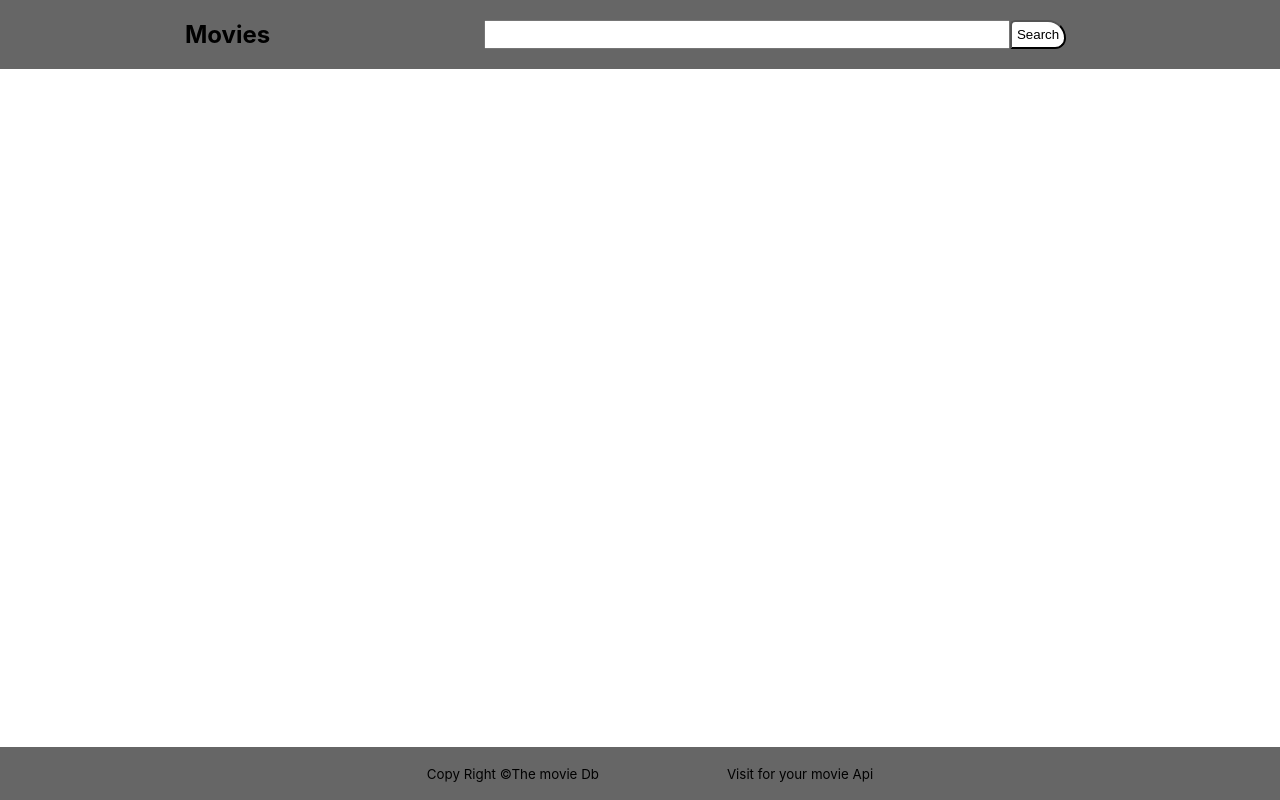
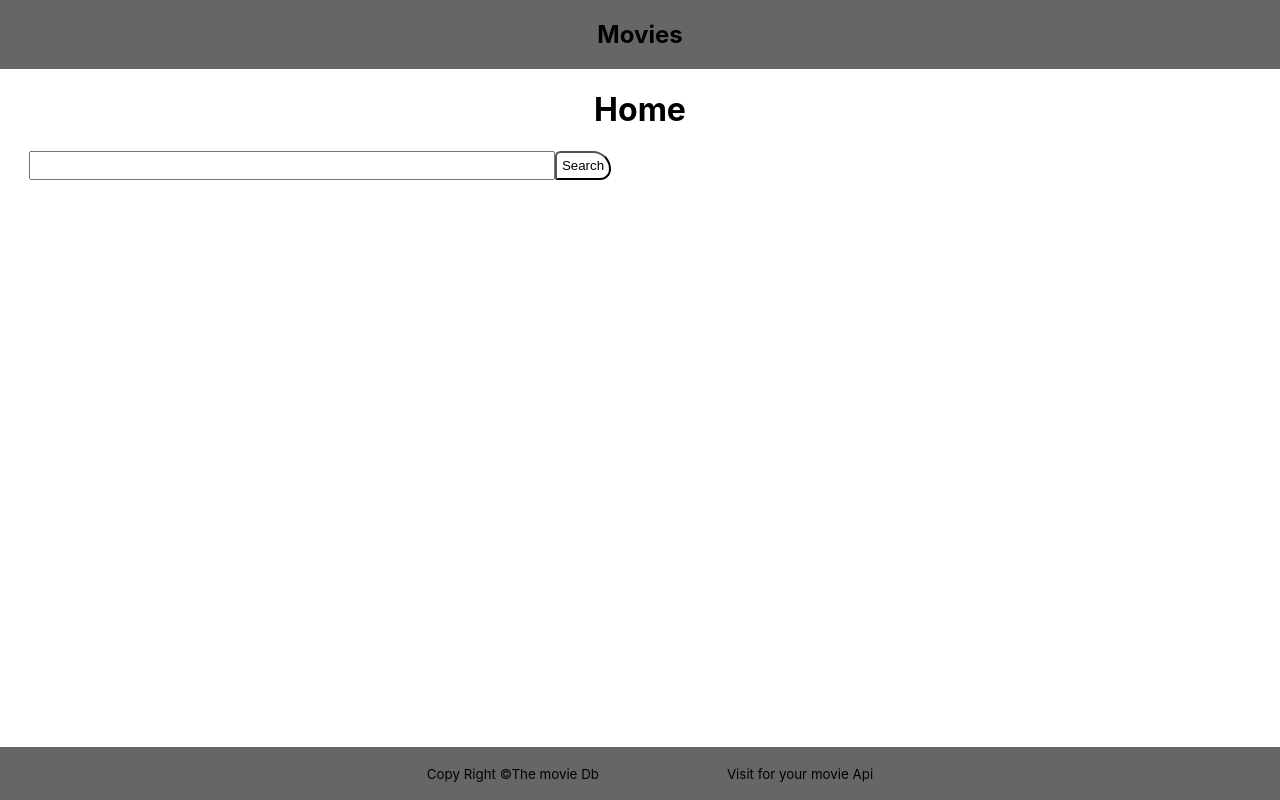
Before and after one commit to junior-8080/movieSearch, a React (Create React App) app: page / in a window 1280 px wide. Built offline with nearby package versions, Linux system fonts and the light colour scheme.

Commit message:
testing Routing

```diff
--- a/src/App.js
+++ b/src/App.js
@@ -3,70 +3,24 @@ import Header from './Header'
 import Footer from './Footer'
 import MovieList from './Movielist'
 import MovieInfo from './MovieInfo'
-import {BrowserRouter as Router,Switch, Route} from "react-router-dom"
+import {Link,Switch, Route} from "react-router-dom"
+import Home from "./Home"
 import './index.css'
-let api_key = process.env.REACT_APP_API_KEY
 
 class App extends Component{
   constructor(){
     super()
-    this.state={
-      value:"",
-      isLoading:false,
-      error:"",
-      movie:[],
-      aMovie:{}
-    }
-
-  }
-  handleChange =  (event) =>{
-    this.setState({
-      value:event.target.value
-    })
-  }
-  handleSubmit = (event)=>{
-    event.preventDefault()
-    this.setState({
-      isLoading:true
-    })
-    this.state.value.length !== 0 ?
-    fetch(`https://api.themoviedb.org/3/search/movie?api_key=${api_key}&query=${this.state.value}`)
-      .then(res=> res.json())
-      .then(data =>
-        this.setState({
-        movie:data.results,
-       isLoading:false
-      }))
-      :
-      this.setState({
-        isLoading:false,
-        error:"No result found"
-      })
-  }
-  handleClick =(id)=>{
-       fetch(`https://api.themoviedb.org/3/movie/${id}?api_key=${api_key}`)
-        .then(res => res.json())
-        .then(data=>{
-          // this.setState({
-          //   aMovie:data
-          // })
-          console.log(data)
-        })
-  }
-  componentDidUpdate(){
-        console.log('updated')
   }
   render(){
     return(
       <div className="container">
-        <Router>
-        <Header handleSubmit={this.handleSubmit} handleChange={this.handleChange} value={this.state.value} />
-        <MovieList movies={this.state.movie} isLoading={this.state.isLoading} error={this.state.error} handleClick={this.handleClick} />
-        <Footer />
+        <Header />
           <Switch>
-             <Route  path="/movie/:id"  render={() => <MovieInfo data={this.state.aMovie} />} />
+            <Route path="/" exact component={Home} />
+            <Route path="/list" exact component={MovieList} />
+            <Route  path="/list/:id" component={MovieInfo} />
           </Switch>
-        </Router>
+          <Footer />
       </div>
     )
 
--- a/src/Footer.js
+++ b/src/Footer.js
@@ -10,7 +10,6 @@ function Footer(props){
     }
     return(
         <div className="footer">
-            {/* <img src={logo} alt="mdb" style={image} /> */}
             <p>Copy Right &copy;The movie Db</p>
             <p className="plast">Visit for your movie Api</p>
         </div>
--- a/src/Header.js
+++ b/src/Header.js
@@ -5,7 +5,6 @@ function Header(props){
     return(
         <div  className="header">
             <h2>Movies</h2>
-            <Searchbar  value={props.value} handleChange={props.handleChange} handleSubmit={props.handleSubmit}/>
         </div>
     )
 }
--- /dev/null
+++ b/src/Home.js
@@ -0,0 +1,12 @@
+import React  from  'react'
+import Searchbar from './Search.js'
+function Home(props){
+    return(
+        <div  className="home">
+            <h1>Home</h1>
+            <Searchbar />
+        </div>
+    )
+}
+
+export default Home
--- a/src/Movie.js
+++ b/src/Movie.js
@@ -6,16 +6,7 @@ function Movie(props){
 
     return(
         <div className="movieCard">
-            {
-                props.movie.poster_path? <img src={`https://image.tmdb.org/t/p/w500/${props.movie.poster_path}`} alt={props.movie.title} className="cardImage"/> :  <img src={logo} className="cardImage" alt={props.movie.title}  />
-            }
-            <div className="movieBody">
-                <h5><b>{props.movie.title}</b></h5>
-              <Link  onClick={()=>{ props.handleClick(props.movie.id)}}>
-                         <span>Details</span>
-                </Link>
-
-            </div>
+            <h1>Movie</h1>
         </div>
     )
 }
--- a/src/MovieInfo.js
+++ b/src/MovieInfo.js
@@ -1,20 +1,19 @@
-import React from "react"
+import React, { Component } from "react"
 
 
-function MovieInfo (props){
-
-    return(
+class  MovieInfo  extends Component{
+    constructor(){
+        super()
+    }
+    render(){
+        return(
             <div>
-                <div>
-                    <img src={`https://image.tmdb.org/t/p/w500/${props.data.poster_path}`}  />
-                </div>
             <div>
-                <p>{props.data.title}</p>
-                <p>{props.data.overview}</p>
-                <p>{props.data.title}</p>
-                <p>{props.data.title}</p>
+                <h1>MOVIE INFO</h1>
             </div>
          </div>
     )
+    }
+
 }
 export default MovieInfo
--- a/src/Movielist.js
+++ b/src/Movielist.js
@@ -1,28 +1,20 @@
-import React from 'react'
+import React ,{Component}from 'react'
 import Movie from './Movie'
+import Search from "./Search"
 import './index.css'
 
-function Movielist(props){
-    const loading ={
-        marginTop:"20%",
-        color:"red"
-    }
-    // const noResult = {
-    //     fontStyle:"italize",
-    //     textShadow:" 0px 2px 5px red",
-    //     textSpacing:"1.5px"
-    // }
-    return(
-        props.isLoading ?
-        <h1 style={loading}>Loading</h1>
-        :
-        <div className="movie-list">
-                {
-                 props.movies.map((movie,i)=>{
-                    return <Movie key={i} movie={movie} handleClick={props.handleClick}/>
-                 })
-                }
-        </div>
-    )
-}
+class Movielist extends Component{
+    constructor(){
+        super()
+     }
+     render(){
+       return(
+         <div>
+           <Movie />
+         </div>
+       )
+     }
+
+ }
+
 export default Movielist
--- a/src/index.css
+++ b/src/index.css
@@ -14,9 +14,6 @@ body {
   background-color: rgba(0,0,0,0.6);
   display:flex;
   justify-content: space-evenly;
-  position: fixed;
-  z-index: 1;
-  top:0;
 }
 
 .header > h2{
--- a/src/index.js
+++ b/src/index.js
@@ -1,9 +1,12 @@
 import React from 'react';
 import ReactDOM from 'react-dom';
+import {BrowserRouter as Router} from "react-router-dom"
 import App from './App';
 
 ReactDOM.render(
+  <Router>
      <App />
+  </Router>
    ,
   document.getElementById('root')
 );
```
